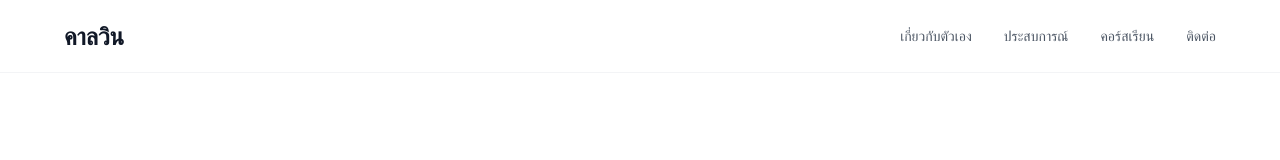
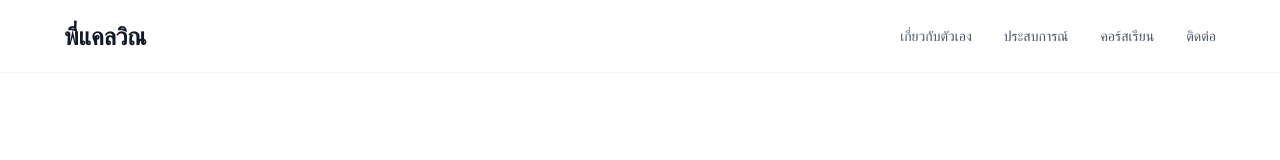
Before and after one commit to Calvinkub/calvin-tutoring, a Next.js app: page / in a window 1280 px wide. Shown: the top 160 px of the page. Built offline with nearby package versions, Linux system fonts and the light colour scheme.

Commit message:
Update: Change logo to พี่แคลวิณ in navigation

```diff
--- a/components/Navigation.tsx
+++ b/components/Navigation.tsx
@@ -3,7 +3,7 @@
 export default function Navigation() {
   return (
     <nav className="sticky top-0 z-100 flex justify-between items-center px-[5%] py-5 bg-white border-b border-gray-100">
-      <div className="text-2xl font-bold text-gray-900">คาลวิน</div>
+      <div className="text-2xl font-bold text-gray-900">พี่แคลวิณ</div>
       <ul className="flex gap-8 list-none">
         <li>
           <a href="#about" className="text-gray-600 text-sm hover:text-blue-500 transition-colors">
```
